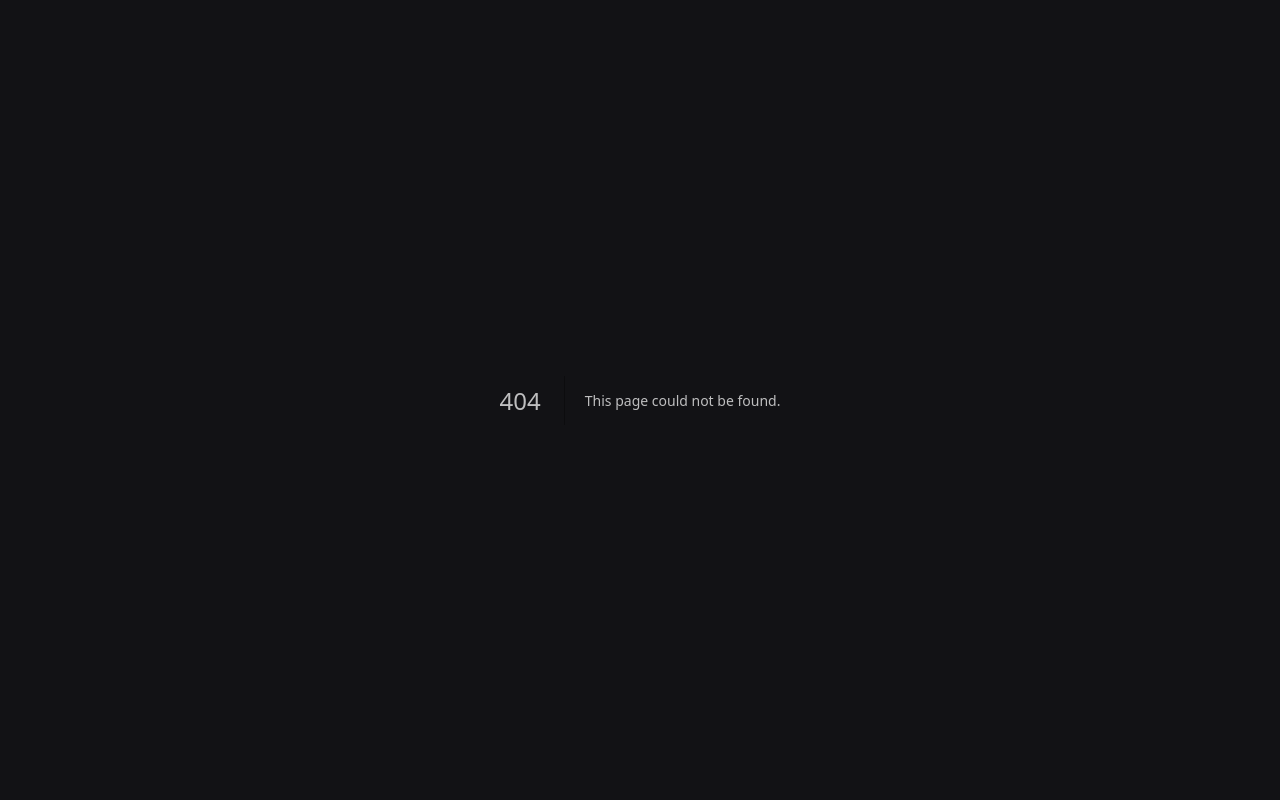
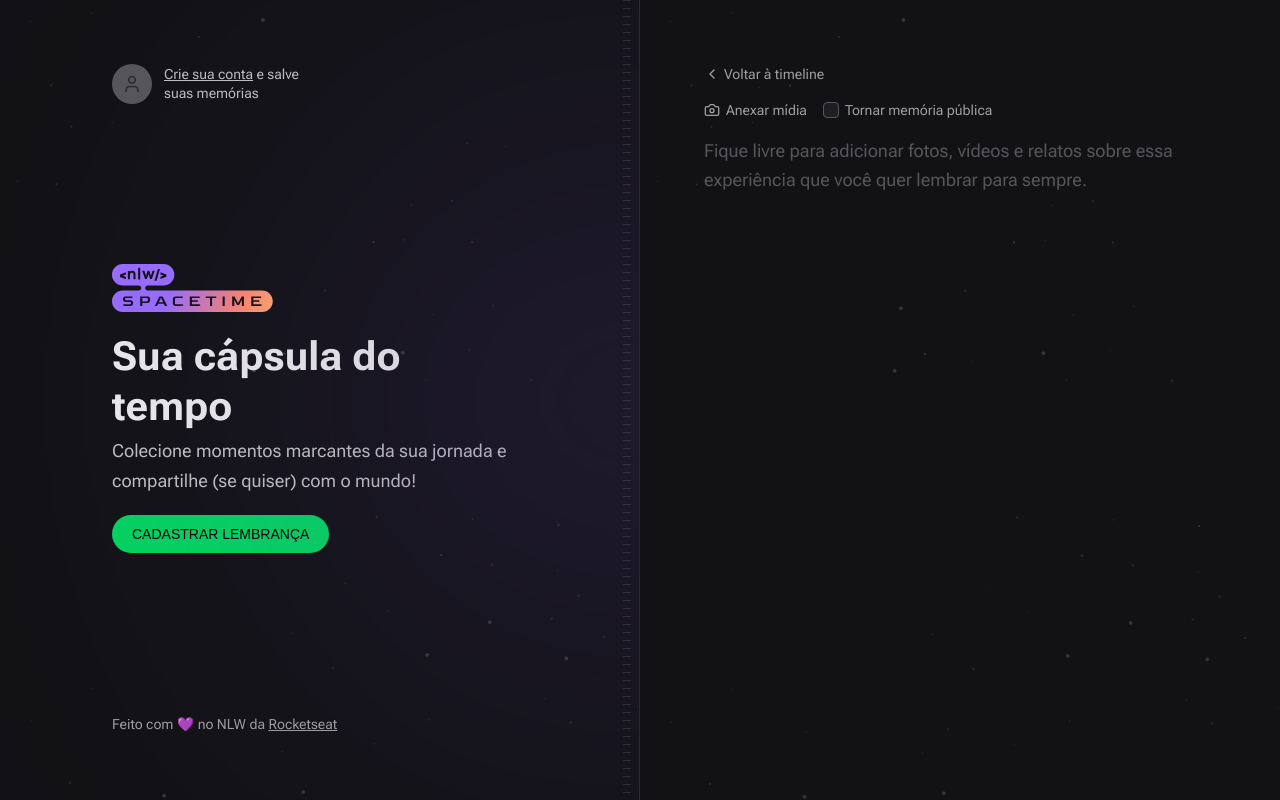
Before and after one commit to Samuelloliiveira/time-capsule-nlw-spacetime, a Next.js app in the folder web/: page /memories/new in a window 1280 px wide. Before the commit this address had no page. Built offline with nearby package versions, Linux system fonts and the light colour scheme; no server answers; a web font is replaced by a local one.

Commit message:
Definindo layout das rotas, Rota de Logout, Página de nova memória e Middleware de autenticação

```diff
--- a/web/package.json
+++ b/web/package.json
@@ -27,6 +27,7 @@
   },
   "devDependencies": {
     "@rocketseat/eslint-config": "^1.2.0",
+    "@tailwindcss/forms": "^0.5.3",
     "prettier-plugin-tailwindcss": "^0.3.0"
   }
 }
--- a/web/src/app/api/auth/callback/route.ts
+++ b/web/src/app/api/auth/callback/route.ts
@@ -5,13 +5,15 @@
   const { searchParams } = new URL(request.url)
   const code = searchParams.get('code')
 
+  const redirectTo = request.cookies.get('redirectTo')?.value
+
   const registerResponse = await api.post('/register', {
     code,
   })
 
   const { token } = registerResponse.data
 
-  const redirectURL = new URL('/', request.url)
+  const redirectURL = redirectTo ?? new URL('/', request.url)
 
   const cookieExpiresInSeconds = 60 * 60 * 24 * 30
 
--- /dev/null
+++ b/web/src/app/api/auth/logout/route.ts
@@ -0,0 +1,11 @@
+import { NextRequest, NextResponse } from 'next/server'
+
+export async function GET(request: NextRequest) {
+  const redirectURL = new URL('/', request.url)
+
+  return NextResponse.redirect(redirectURL, {
+    headers: {
+      'Set-Cookie': `token=; Path=/; max-age=0;`,
+    },
+  })
+}
--- a/web/src/app/layout.tsx
+++ b/web/src/app/layout.tsx
@@ -1,8 +1,15 @@
 import { ReactNode } from 'react'
+import { cookies } from 'next/headers'
+
 import {
   Roboto_Flex as Roboto,
   Bai_Jamjuree as BaiJamjuree,
 } from 'next/font/google'
+
+import { Hero } from '@/components/Hero'
+import { Profile } from '@/components/Profile'
+import { SignIn } from '@/components/SignIn'
+import { Copyright } from '@/components/Copyright'
 
 import './globals.css'
 
@@ -20,12 +27,32 @@
 }
 
 export default function RootLayout({ children }: { children: ReactNode }) {
+  const isAuthenticated = cookies().has('token')
+
   return (
     <html lang="en">
       <body
         className={`${roboto.variable} ${baiJamjuree.variable} bg-gray-900 font-sans text-gray-100`}
       >
-        {children}
+        <main className="grid min-h-screen grid-cols-2">
+          {/* Left */}
+          <div className="relative flex flex-col items-start justify-between overflow-hidden border-r border-white/10 bg-[url(../assets/bg-stars.svg)] bg-cover px-28 py-16">
+            {/* Blur */}
+            <div className="absolute right-0 top-1/2 h-[288px] w-[526px] -translate-y-1/2 translate-x-1/2 rounded-full bg-purple-700 opacity-50 blur-full" />
+
+            {/* Stripes */}
+            <div className="absolute bottom-0 right-2 top-0 w-2 bg-stripes" />
+
+            {isAuthenticated ? <Profile /> : <SignIn />}
+            <Hero />
+            <Copyright />
+          </div>
+
+          {/* Right */}
+          <div className="flex flex-col bg-[url(../assets/bg-stars.svg)] bg-cover p-16">
+            {children}
+          </div>
+        </main>
       </body>
     </html>
   )
--- /dev/null
+++ b/web/src/app/memories/new/page.tsx
@@ -0,0 +1,56 @@
+import { Camera, ChevronLeft } from 'lucide-react'
+import Link from 'next/link'
+
+export default function NewMemory() {
+  return (
+    <div className="flex flex-1 flex-col gap-4">
+      <Link
+        href="/"
+        className="flex items-center gap-1 text-sm text-gray-200 hover:text-gray-100"
+      >
+        <ChevronLeft className="h-4 w-4" />
+        Voltar à timeline
+      </Link>
+
+      <form className="flex flex-1 flex-col gap-2">
+        <div className="flex items-center gap-4">
+          <label
+            htmlFor="media"
+            className="flex cursor-pointer items-center gap-1.5 text-sm text-gray-200 hover:text-gray-100"
+          >
+            <Camera className="h-4 w-4" />
+            Anexar mídia
+          </label>
+
+          <label
+            htmlFor="isPublic"
+            className="flex items-center gap-1.5 text-sm text-gray-200 hover:text-gray-100"
+          >
+            <input
+              type="checkbox"
+              name="isPublic"
+              id="isPublic"
+              value="true"
+              className="h-4 w-4 rounded border-gray-400 bg-gray-700 text-purple-500"
+            />
+            Tornar memória pública
+          </label>
+        </div>
+
+        <input
+          type="file"
+          name="media"
+          id="media"
+          className="invisible h-0 w-0"
+        />
+
+        <textarea
+          name="content"
+          spellCheck={false}
+          className="w-full flex-1 resize-none rounded border-0 bg-transparent p-0 text-lg leading-relaxed text-gray-100 placeholder:text-gray-400 focus:ring-0"
+          placeholder="Fique livre para adicionar fotos, vídeos e relatos sobre essa experiência que você quer lembrar para sempre."
+        />
+      </form>
+    </div>
+  )
+}
--- a/web/src/app/page.tsx
+++ b/web/src/app/page.tsx
@@ -1,33 +1,5 @@
-import { cookies } from 'next/headers'
-
-import { Copyright } from '@/components/Copyright'
 import { EmptyMemories } from '@/components/EmptyMemories'
-import { Hero } from '@/components/Hero'
-import { SignIn } from '@/components/SignIn'
-import { Profile } from '@/components/Profile'
 
 export default function Home() {
-  const isAuthenticated = cookies().has('token')
-
-  return (
-    <main className="grid min-h-screen grid-cols-2">
-      {/* Left */}
-      <div className="relative flex flex-col items-start justify-between overflow-hidden border-r border-white/10 bg-[url(../assets/bg-stars.svg)] bg-cover px-28 py-16">
-        {/* Blur */}
-        <div className="absolute right-0 top-1/2 h-[288px] w-[526px] -translate-y-1/2 translate-x-1/2 rounded-full bg-purple-700 opacity-50 blur-full" />
-
-        {/* Stripes */}
-        <div className="absolute bottom-0 right-2 top-0 w-2 bg-stripes" />
-
-        {isAuthenticated ? <Profile /> : <SignIn />}
-        <Hero />
-        <Copyright />
-      </div>
-
-      {/* Right */}
-      <div className="flex flex-col bg-[url(../assets/bg-stars.svg)] bg-cover p-16">
-        <EmptyMemories />
-      </div>
-    </main>
-  )
+  return <EmptyMemories />
 }
--- a/web/src/components/Hero.tsx
+++ b/web/src/components/Hero.tsx
@@ -1,3 +1,4 @@
+import Link from 'next/link'
 import Image from 'next/image'
 import nlwLogo from '../assets/nlw-spacetime-logo.svg'
 
@@ -16,12 +17,12 @@
         </p>
       </div>
 
-      <a
+      <Link
         className="inline-block rounded-full bg-green-500 px-5 py-3 font-alt text-sm uppercase leading-none text-black hover:bg-green-600"
-        href=""
+        href="/memories/new"
       >
         CADASTRAR LEMBRANÇA
-      </a>
+      </Link>
     </div>
   )
 }
--- a/web/src/components/Profile.tsx
+++ b/web/src/components/Profile.tsx
@@ -16,7 +16,10 @@
 
       <p className="max-w-[140px] text-sm leading-snug">
         {name}
-        <a href="" className="block text-red-400 hover:text-red-300">
+        <a
+          href="/api/auth/logout"
+          className="block text-red-400 hover:text-red-300"
+        >
           Sair
         </a>
       </p>
--- a/web/src/lib/api.ts
+++ b/web/src/lib/api.ts
@@ -1,5 +1,5 @@
 import axios from 'axios'
 
 export const api = axios.create({
-  baseURL: 'http://localhost:3333',
+  baseURL: 'http://10.0.0.75:3333',
 })
--- a/web/tailwind.config.js
+++ b/web/tailwind.config.js
@@ -67,5 +67,5 @@
       },
     },
   },
-  plugins: [],
+  plugins: [require('@tailwindcss/forms')],
 }
```
Also changed, not shown: web/src/middleware.ts (added, +21 -0 lines), 1 other file (tests, documents, lock files or other folders).
